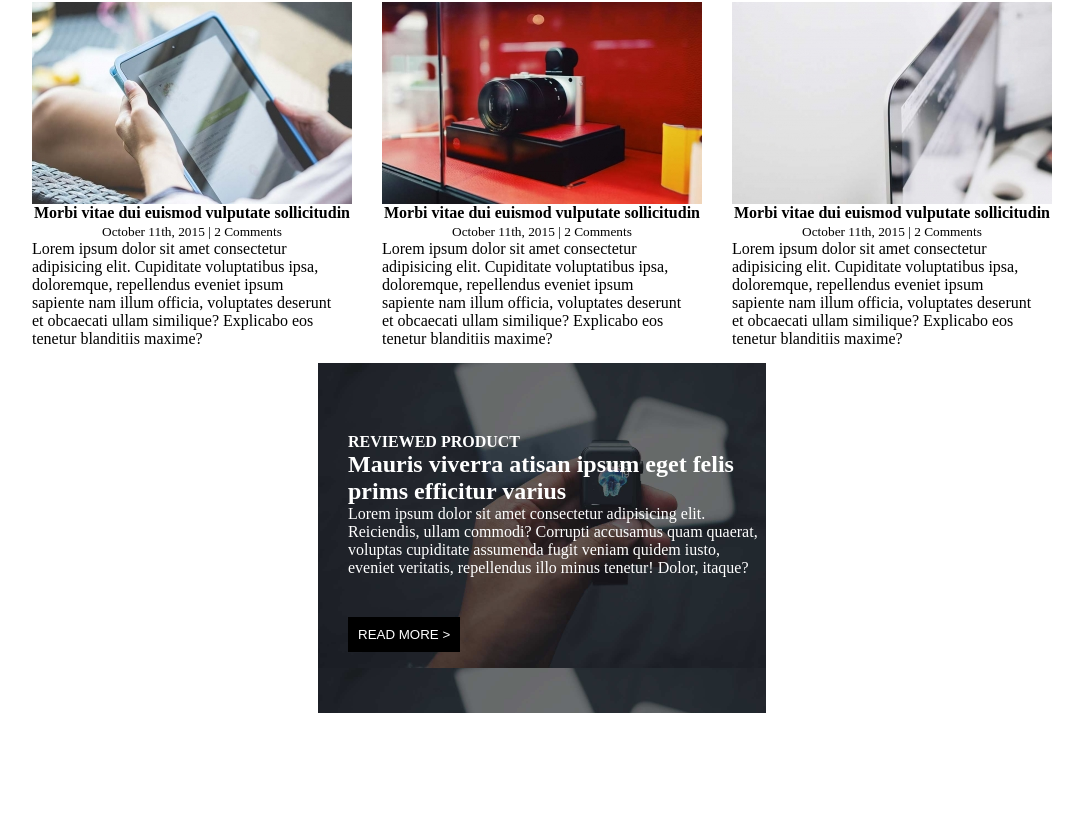
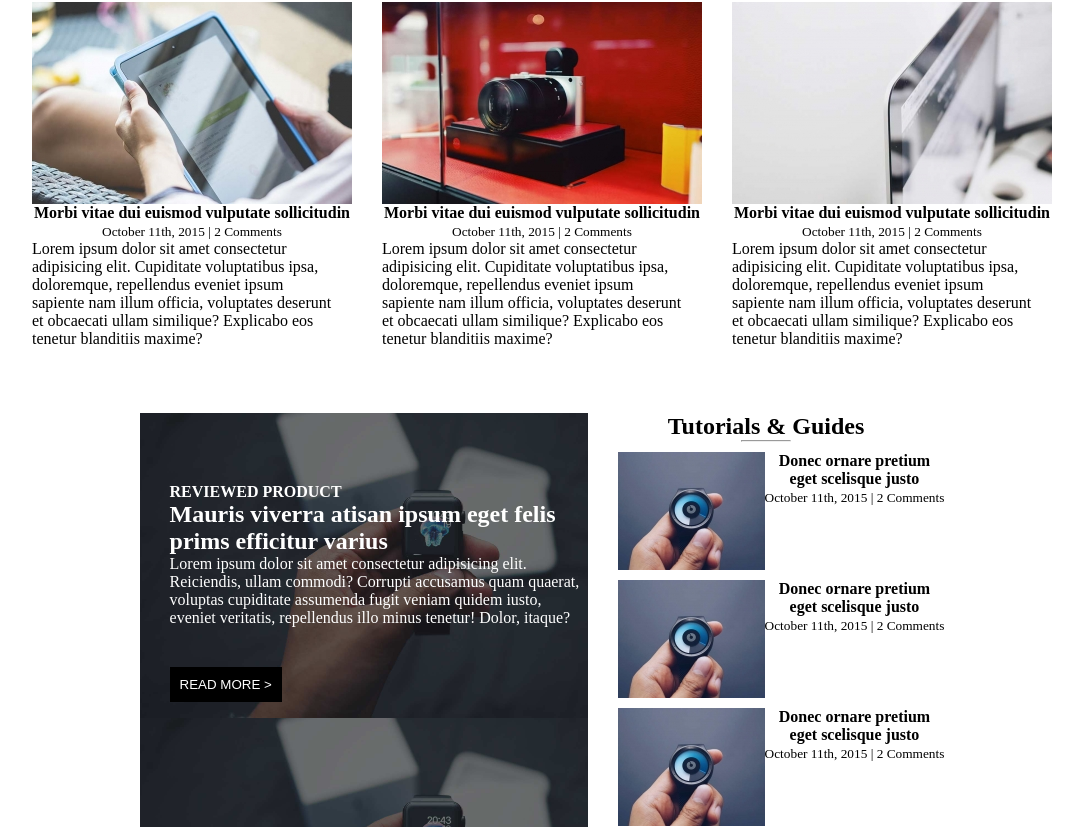
Before and after one commit to LorenzoMoccia/-proj-html-vuejs, a Vue app: page / in a window 1280 px wide. Shown: the part 2301-3128 px from the top of the page, without its empty margins (98-1181 px from the left). Before the commit the page ends 3014 px from the top, so only its background shows below. Built offline with nearby package versions, Linux system fonts and the light colour scheme.

Commit message:
Tutorials container in AppMain.vue

```diff
--- a/src/components/AppMain.vue
+++ b/src/components/AppMain.vue
@@ -112,6 +112,7 @@ export default {
 
     <!--TUTORIAL & GUIDES CONTAINER-->
     <div class="tutorial-container">
+      <!--REVIEWED PRODUCT-->
       <div class="reviewed-product">
         <div class="reviewed-product-text">
           <strong>REVIEWED PRODUCT</strong>
@@ -120,6 +121,42 @@ export default {
           <button>READ MORE ></button>
         </div>
       </div>
+      <!--/REVIEWED PRODUCT-->
+
+      <div class="tutorial-guides">
+        <h2>Tutorials & Guides</h2>
+        <hr>
+        <!--SMALL CARD-->
+        <div class="small-card">
+          <img src="../img/post_feat_img_23-147x118.jpg" alt="">
+          <div class="tutorial-text-container">
+            <strong>Donec ornare pretium<br> eget scelisque justo</strong>
+            <small>October 11th, 2015 | 2 Comments</small>
+          </div>
+        </div>
+        <!--/SMALL CARD-->
+
+        <!--SMALL CARD-->
+        <div class="small-card">
+          <img src="../img/post_feat_img_23-147x118.jpg" alt="">
+          <div class="tutorial-text-container">
+            <strong>Donec ornare pretium<br> eget scelisque justo</strong>
+            <small>October 11th, 2015 | 2 Comments</small>
+          </div>
+        </div>
+        <!--/SMALL CARD-->
+
+        <!--SMALL CARD-->
+        <div class="small-card">
+          <img src="../img/post_feat_img_23-147x118.jpg" alt="">
+          <div class="tutorial-text-container">
+            <strong>Donec ornare pretium<br> eget scelisque justo</strong>
+            <small>October 11th, 2015 | 2 Comments</small>
+          </div>
+        </div>
+        <!--/SMALL CARD-->
+      </div>
+
     </div>
     <!--/TUTORIAL & GUIDES CONTAINER-->
 
@@ -165,6 +202,7 @@ strong{
   display: block;
 }
 
+
 img{
   display: block;
 }
@@ -204,12 +242,13 @@ button{
 .tutorial-container{
   display: flex;
   justify-content: center;
+  margin-top: 50px;
 }
 .reviewed-product{
   background: url('../img/featured_article_2_bg.jpg');
   background-size: contain;
   width: 35%;
-  height: 350px;
+  height: 414px;
 }
 
 .reviewed-product-text{
@@ -218,4 +257,10 @@ button{
   padding-top: 70px;
   padding-left: 30px;
 }
+
+.small-card{
+  display: flex;
+  padding-top: 10px;
+  padding-left: 30px;
+}
 </style>
```
